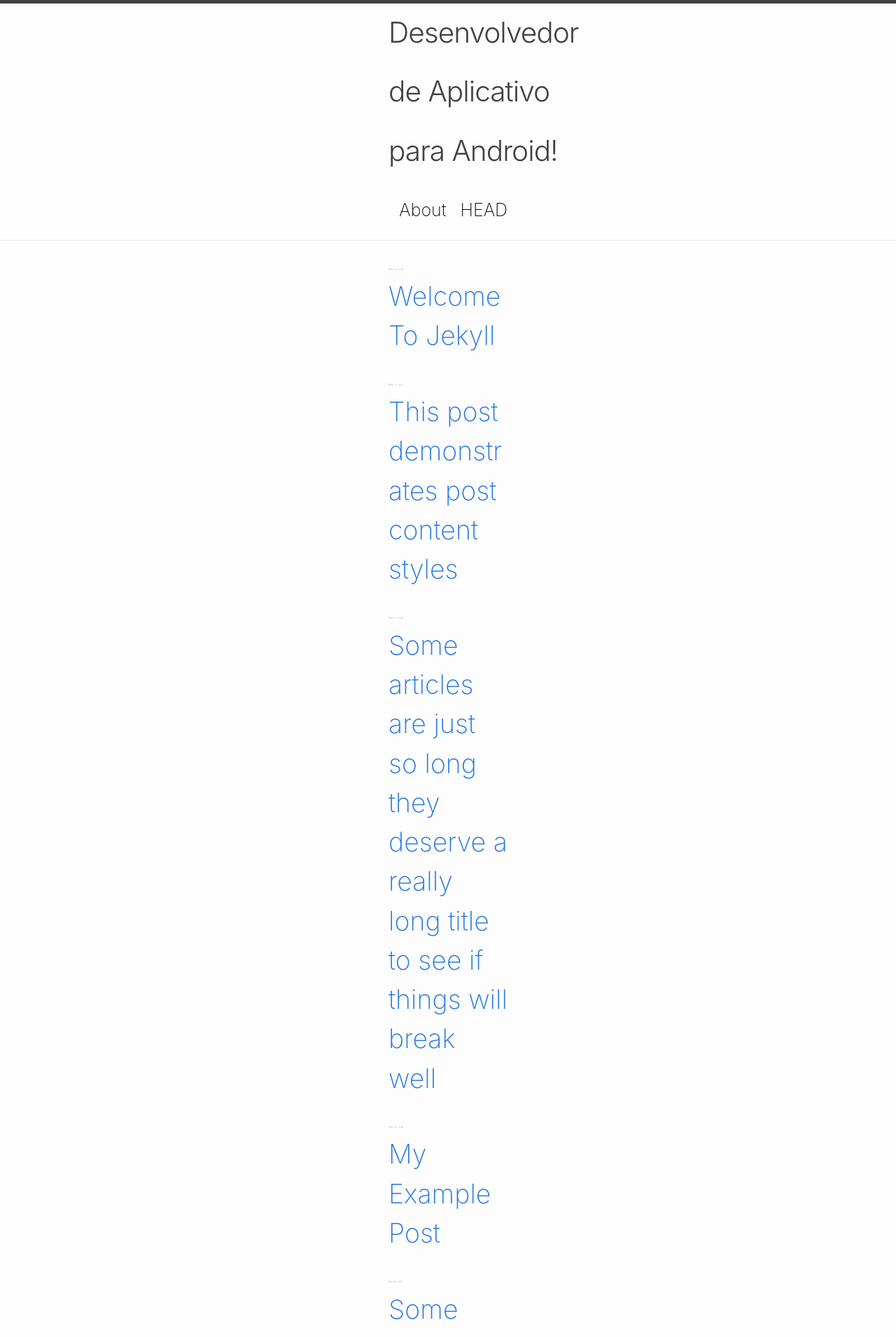
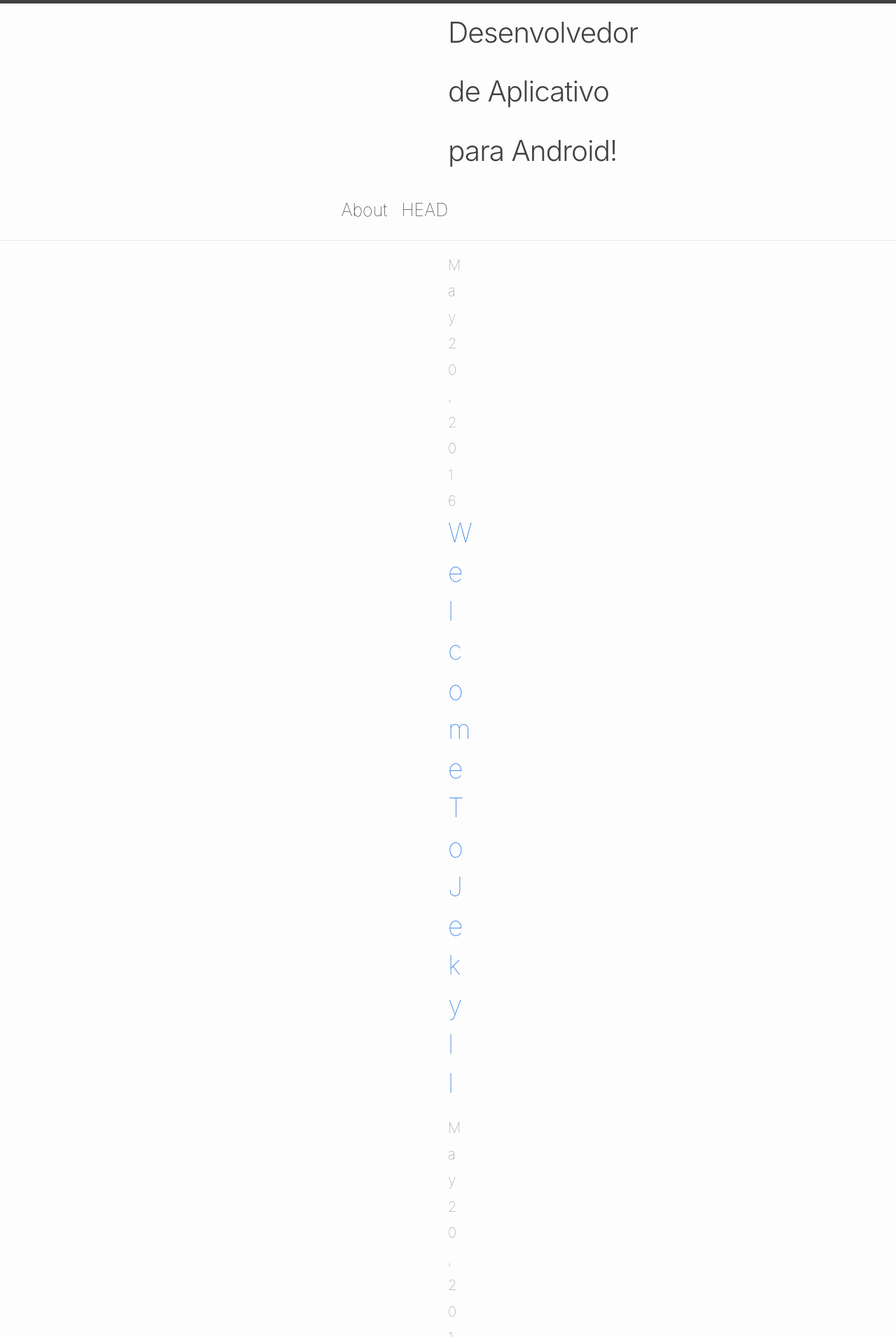
Before and after one commit to Paulorgb90/EusouPauloRicardo, a Jekyll site: the page built from index.md, in a window 1280 px wide. Shown: the top 1911 px of the page at 70% size. Built offline with Jekyll 4.4.1, drawn with Linux system fonts in a browser that asks for light colours.

Commit message:
Update initialize.scss

```diff
--- a/_sass/minima/initialize.scss
+++ b/_sass/minima/initialize.scss
@@ -5,8 +5,8 @@
 $base-font-family: -apple-system, system-ui, BlinkMacSystemFont, "Segoe UI", "Segoe UI Emoji", "Segoe UI Symbol", "Apple Color Emoji", Roboto, Helvetica, Arial, sans-serif !default;
 $code-font-family: "Menlo", "Inconsolata", "Consolas", "Roboto Mono", "Ubuntu Mono", "Liberation Mono", "Courier New", monospace;
 $base-font-size:   25px !default;
-$base-font-weight: 150 !default;
-$small-font-size:  $base-font-size * 0.135!default;
+$base-font-weight: 90 !default;
+$small-font-size:  $base-font-size * 0.825!default;
 $base-line-height: 1.5 !default;
 
 $spacing-unit:     15px !default;
@@ -14,10 +14,10 @@ $spacing-unit:     15px !default;
 $table-text-align: left !default;
 
 // Width of the content area
-$content-width:    200px !default;
+$content-width:    20px !default;
 
-$on-palm:          100px !default;
-$on-laptop:        200px !default;
+$on-palm:          10px !default;
+$on-laptop:        20px !default;
 
 $on-medium:        $on-palm !default;
 $on-large:         $on-laptop !default;
```
